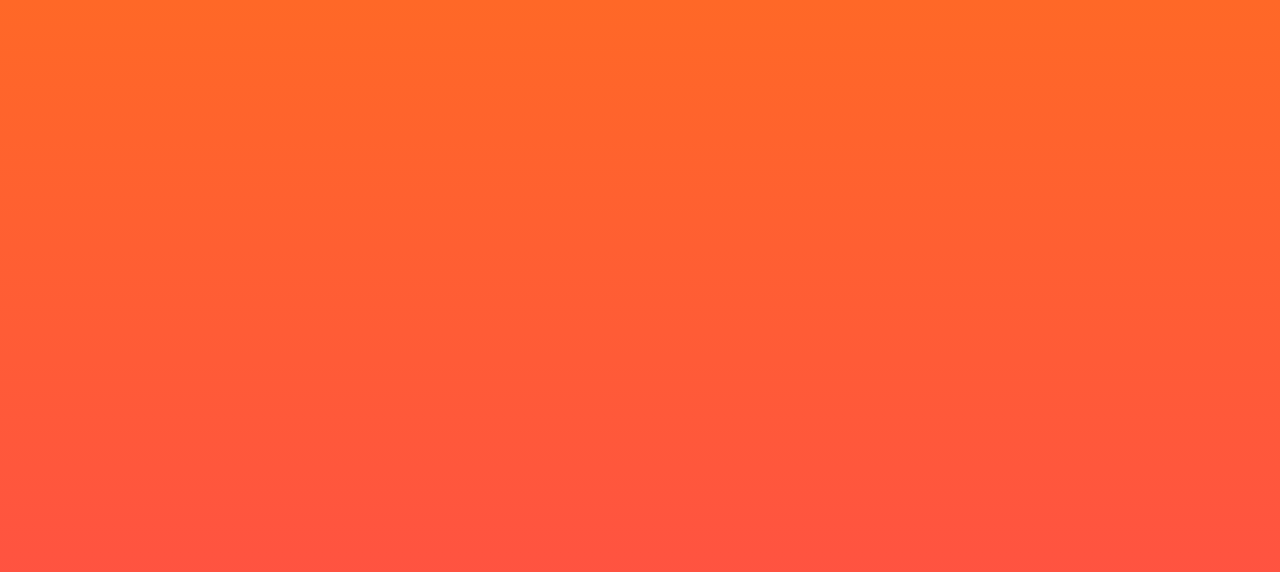
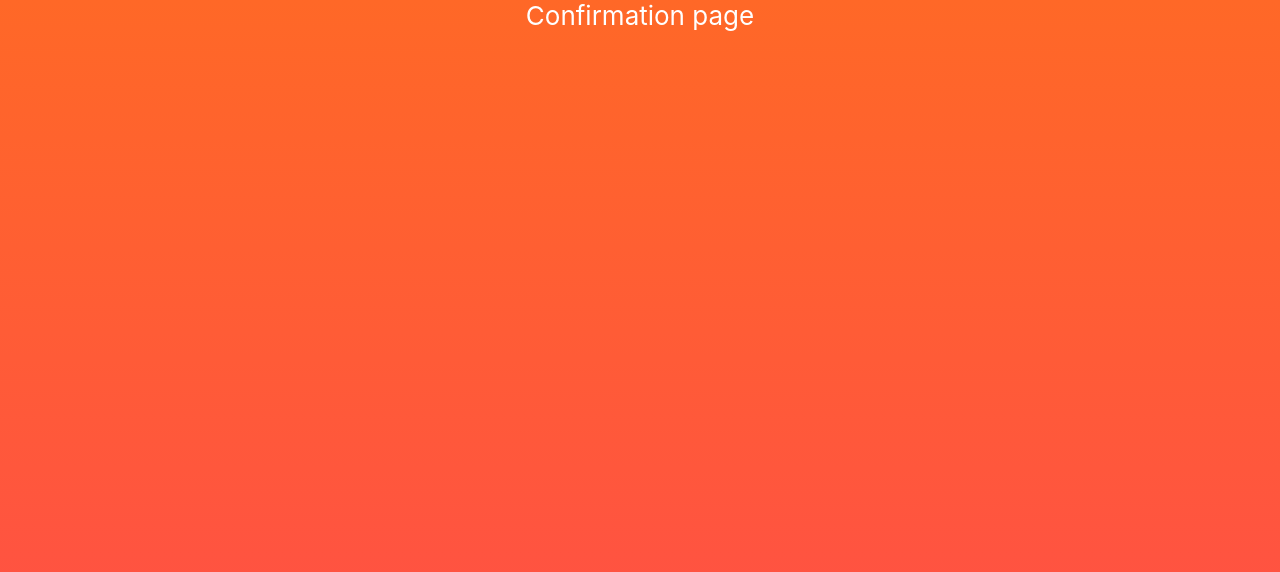
Before and after one commit to iambcho/gam_frontend, a React (Create React App) app: page /confirmation in a window 1280 px wide. Shown: the top 572 px of the page. Built offline with nearby package versions, Linux system fonts and the light colour scheme.

Commit message:
added confirmation and checkout pages

```diff
--- a/src/App.js
+++ b/src/App.js
@@ -19,6 +19,9 @@ import './App.css';
 // import EditCampus from './components/container/EditCampus';
 import HomePage from './components/container/HomePage';
 import AllRestaurants from './components/container/AllRestaurants';
+import Checkout from './components/container/Checkout';
+import Confirmation from './components/container/Confirmation';
+
 
 //This is needed in order to create a SPA (Single Page Application)
 //SPA's are useful in the sense that they allow the client to
@@ -47,6 +50,8 @@ class AppContainer extends Component {
     // const EditCampusComponent = () => <EditCampus/>
 		const HomePageComponent = () => <HomePage/>
     const AllRestaurantsComponent = () => <AllRestaurants/>
+    const CheckoutComponent = () => <Checkout/>
+    const ConfirmationComponent = () => <Confirmation/>
 
     return (
       <div>
@@ -62,6 +67,8 @@ class AppContainer extends Component {
                 to be able to load to component at the appropriate url link */}
                 <Route exact path="/" render={HomePageComponent}/>
                 <Route exact path="/restaurants" render={AllRestaurantsComponent}/>
+                <Route exact path="/checkout" render={CheckoutComponent}/>
+                <Route exact path="/confirmation" render={ConfirmationComponent}/>
                 {/* <Route exact path="/students" render={AllStudentsComponent}/>
                 <Route exact path="/add_students" render={AddStudentComponent}/>
                 <Route exact path="/single_student/:studentId" render={SingleStudentComponent}/>
--- /dev/null
+++ b/src/components/container/Checkout.js
@@ -0,0 +1,19 @@
+import React, { Component } from 'react';
+import './../../App.css';
+
+// Import view;
+import CheckoutView from "./../view/CheckoutView";
+
+class Checkout extends Component {
+    // componentDidMount() {
+    //     this.props.fetchAllStudents();
+    // }
+
+    render() {
+        return (
+            <CheckoutView/>
+        )
+    }
+}
+
+export default Checkout;
--- /dev/null
+++ b/src/components/container/Confirmation.js
@@ -0,0 +1,20 @@
+import React, { Component } from 'react';
+import './../../App.css';
+
+// Import view;
+import ConfirmationView from "./../view/ConfirmationView";
+
+
+class Confirmation extends Component {
+    // componentDidMount() {
+    //     this.props.fetchAllStudents();
+    // }
+
+    render() {
+        return (
+            <ConfirmationView/>
+        )
+    }
+}
+
+export default Confirmation;
--- /dev/null
+++ b/src/components/view/CheckoutView.js
@@ -0,0 +1,15 @@
+import React from 'react';
+import {Link} from 'react-router-dom';
+import { makeStyles } from '@material-ui/core/styles';
+import '../../App.css';
+import {Button, TextField, List, ListItem, Grid, Paper, Card, CardActions, CardContent} from '@material-ui/core';
+
+const CheckoutView= (props) => {
+    return (
+        <div className="container">
+            Checkout page
+        </div>
+    )
+}
+
+export default CheckoutView;
--- /dev/null
+++ b/src/components/view/ConfirmationView.js
@@ -0,0 +1,15 @@
+import React from 'react';
+import {Link} from 'react-router-dom';
+import { makeStyles } from '@material-ui/core/styles';
+import '../../App.css';
+import {Button, TextField, List, ListItem, Grid, Paper, Card, CardActions, CardContent} from '@material-ui/core';
+
+const ConfirmationView = (props) => {
+    return (
+        <div className="container">
+            Confirmation page
+        </div>
+    )
+}
+
+export default ConfirmationView;
```
